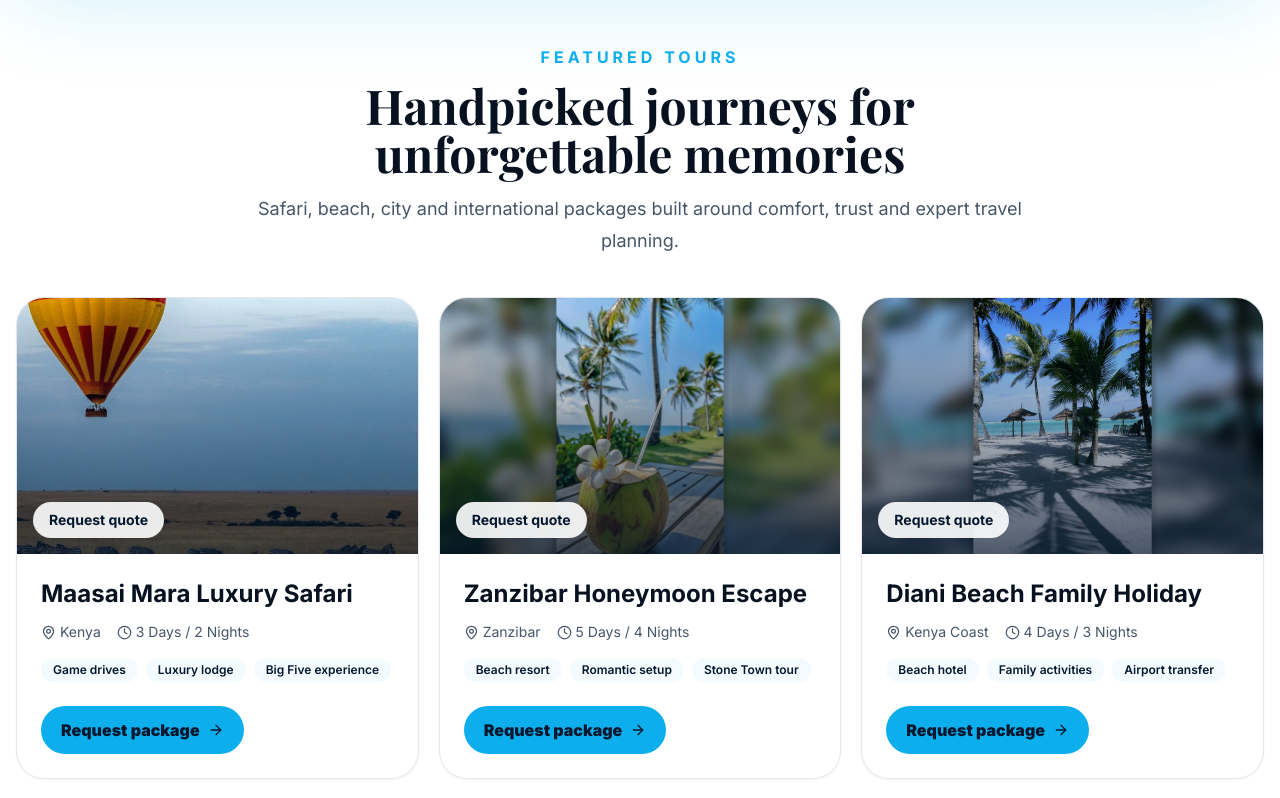
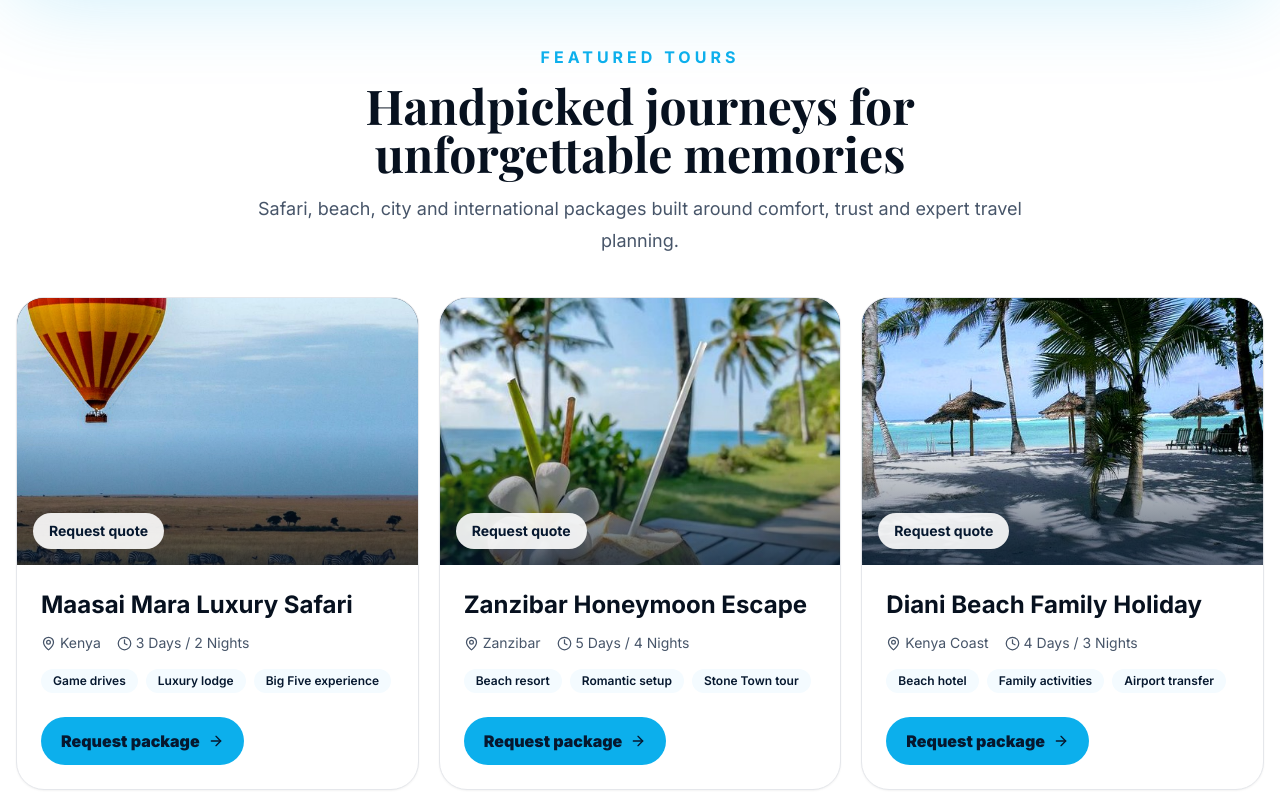
Before and after one commit to Ngovoze/ferone-tours-travels, a Next.js app: page / in a window 1280 px wide. Shown: the part 1207-2005 px from the top of the page. Built offline with nearby package versions, Linux system fonts and the light colour scheme; no server answers; a web font is replaced by a local one.

Commit message:
fix: crop tour images to fill card canvas

```diff
--- a/components/shared/tour-card.tsx
+++ b/components/shared/tour-card.tsx
@@ -13,8 +13,17 @@ type Tour = {
   highlights: string[];
 };
 
+function getImageCropClass(image: string){
+  if(image.includes("tour-dubai")) return "scale-[2.65] group-hover:scale-[2.72]";
+  if(image.includes("tour-zanzibar")) return "scale-[2.4] group-hover:scale-[2.47]";
+  if(image.includes("tour-diani")) return "scale-[2.25] group-hover:scale-[2.32]";
+  if(image.includes("tour-serengeti")) return "scale-[2.25] group-hover:scale-[2.32]";
+  return "scale-100 group-hover:scale-105";
+}
+
 export function TourCard({ tour }: { tour: Tour }){
   const [isOpen, setIsOpen] = useState(false);
+  const imageCropClass = getImageCropClass(tour.image);
 
   function sendWhatsAppInquiry(event: FormEvent<HTMLFormElement>){
     event.preventDefault();
@@ -44,9 +53,15 @@ export function TourCard({ tour }: { tour: Tour }){
   return (
     <>
       <article className="group overflow-hidden rounded-3xl border bg-white shadow-sm transition hover:-translate-y-1 hover:shadow-luxury md:rounded-[1.75rem]">
-        <div className="relative h-56 overflow-hidden md:h-64">
-          <Image src={tour.image} alt={tour.title} fill className="object-cover transition duration-700 group-hover:scale-105" />
-          <div className="absolute inset-0 bg-gradient-to-t from-luxury-navy/70 to-transparent" />
+        <div className="relative aspect-[3/2] overflow-hidden bg-luxury-navy">
+          <Image
+            src={tour.image}
+            alt={tour.title}
+            fill
+            sizes="(max-width: 768px) 100vw, (max-width: 1200px) 50vw, 33vw"
+            className={`object-cover transition duration-700 ease-out ${imageCropClass}`}
+          />
+          <div className="absolute inset-0 bg-gradient-to-t from-luxury-navy/70 via-transparent to-transparent" />
           <p className="absolute bottom-4 left-4 rounded-full bg-white/90 px-4 py-2 text-xs font-bold text-luxury-navy md:text-sm">{tour.price}</p>
         </div>
 
```
